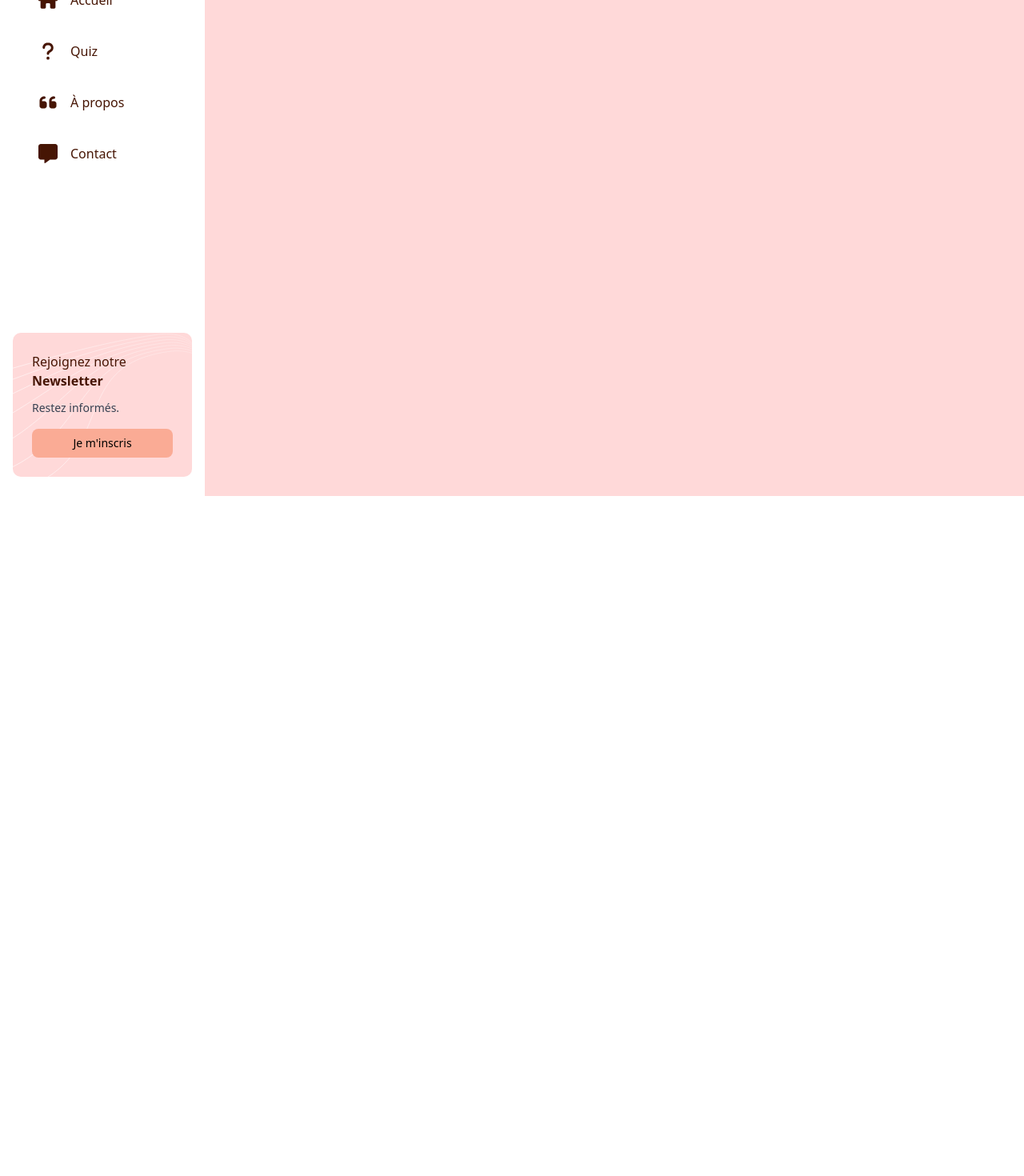
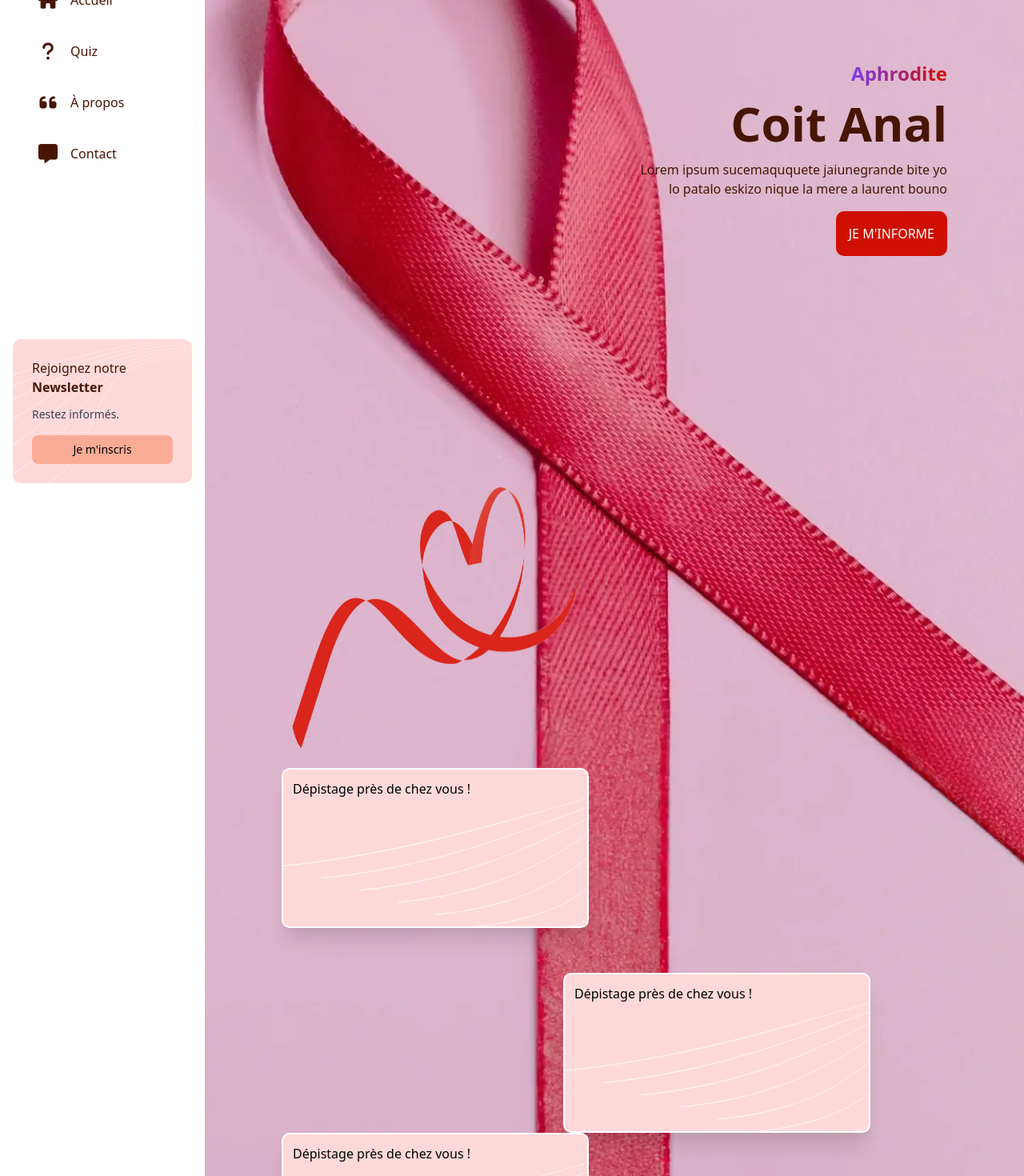
Before and after one commit to FaureAlexis/aphrodite-front, a Vue app: page / in a window 1280 px wide. Shown: the part 180-1650 px from the top of the page at 80% size. Before the commit the page ends 800 px from the top, so only its background shows below. Built offline with nearby package versions, Linux system fonts and the light colour scheme.

Commit message:
[UI] - Main page

```diff
--- a/src/views/Home.vue
+++ b/src/views/Home.vue
@@ -1,23 +1,100 @@
 <template>
-  <div class="home bg-background">
-    Home
+  <div class="home bg-hero bg-cover bg-no-repeat bg-hero_color min-h-full flex flex-col">
+    <div class="ml-auto mr-24 mt-64">
+      <h3 class="text-right">
+        <span class="mt-2 text-2xl font-extrabold text-transparent
+        bg-clip-text bg-gradient-to-r to-primary from-purple-600">Aphrodite
+        </span>
+      </h3>
+      <h1 class="text-right text-6xl mt-4 font-bold text-text">
+        Coit Anal</h1>
+      <h4 class="text-right w-96 text-text mt-4 mb-4">
+        <span>Lorem ipsum sucemaququete jaiunegrande bite yo lo patalo eskizo nique
+          la mere a laurent bouno</span>
+      </h4>
+      <div class="flex mt-4">
+        <button type="button" class="ml-auto bg-primary text-white p-4 rounded-10
+        hover:opacity-60" @click="showMore()">
+          JE M'INFORME</button>
+      </div>
+    </div>
+    <div class="mr-auto ml-24 mt-64 w-96" id="more">
+      <img class="h-96 w-96" src="@/assets/logo.png" alt="logo" />
+      <Card>
+        <h2>Dépistage près de chez vous !</h2>
+      </Card>
+    </div>
+    <div class="ml-auto mr-48 mt-14 w-96">
+      <Card>
+        <h2>Dépistage près de chez vous !</h2>
+      </Card>
+    </div>
+    <div class="mr-auto ml-24 w-96">
+      <Card>
+        <h2>Dépistage près de chez vous !</h2>
+      </Card>
+    </div>
+    <transition name="fade">
+    <div id="pagetop" class="fixed right-5 bottom-5 bg-background hover:cursor-pointer
+    rounded-full"
+    v-show="(lastScroll > 80)" @click="toTop">
+      <svg xmlns="http://www.w3.org/2000/svg" width="48" height="48" viewBox="0 0 24 24" fill="none"
+          stroke="#4a5568"
+          stroke-width="1" stroke-linecap="square" stroke-linejoin="arcs">
+        <path d="M18 15l-6-6-6 6"/>
+      </svg>
+    </div>
+  </transition>
   </div>
 </template>
 
 <script lang="ts">
 import { defineComponent } from 'vue';
+import Card from '../components/Card.vue';
 
 export default defineComponent({
   name: 'Home',
   title: 'Aphrodite - Accueil',
+  data() {
+    return {
+      lastScroll: 0,
+    };
+  },
   components: {
+    Card,
+  },
+  methods: {
+    handleScroll() {
+      const currentScroll = window.scrollY;
+      if (Math.abs(currentScroll - this.lastScroll) < 50) {
+        return;
+      }
+      this.lastScroll = currentScroll;
+    },
+    toTop() {
+      window.scrollTo({
+        top: 0,
+        behavior: 'smooth',
+      });
+    },
+    showMore() {
+      const more = document.getElementById('more');
+      if (more) {
+        more.scrollIntoView({ behavior: 'smooth' });
+      }
+    },
+  },
+  mounted() {
+    window.addEventListener('scroll', this.handleScroll);
+  },
+  beforeUnmount() {
+    window.removeEventListener('scroll', this.handleScroll);
   },
 });
 </script>
 
 <style scoped>
 .home {
-
-  min-height: 100vh;
+  min-height: 250vh;
 }
 </style>
```
